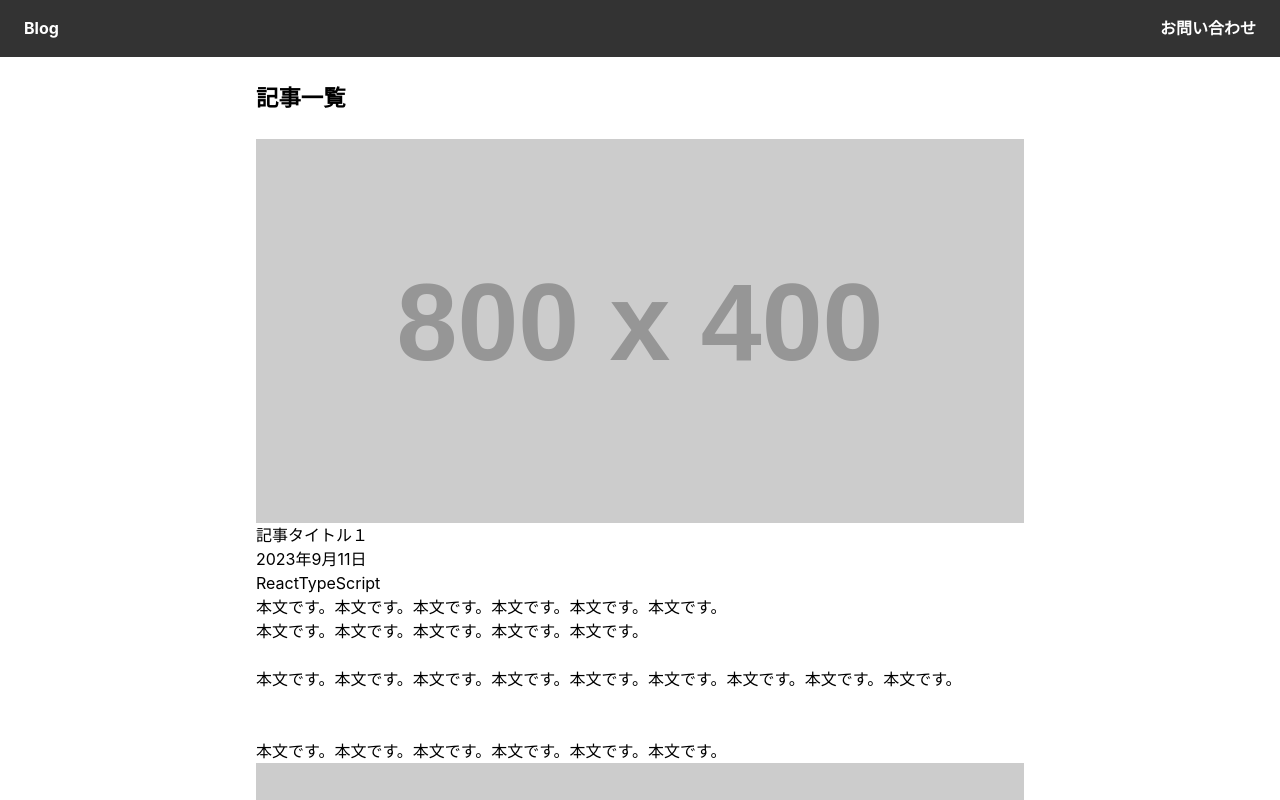
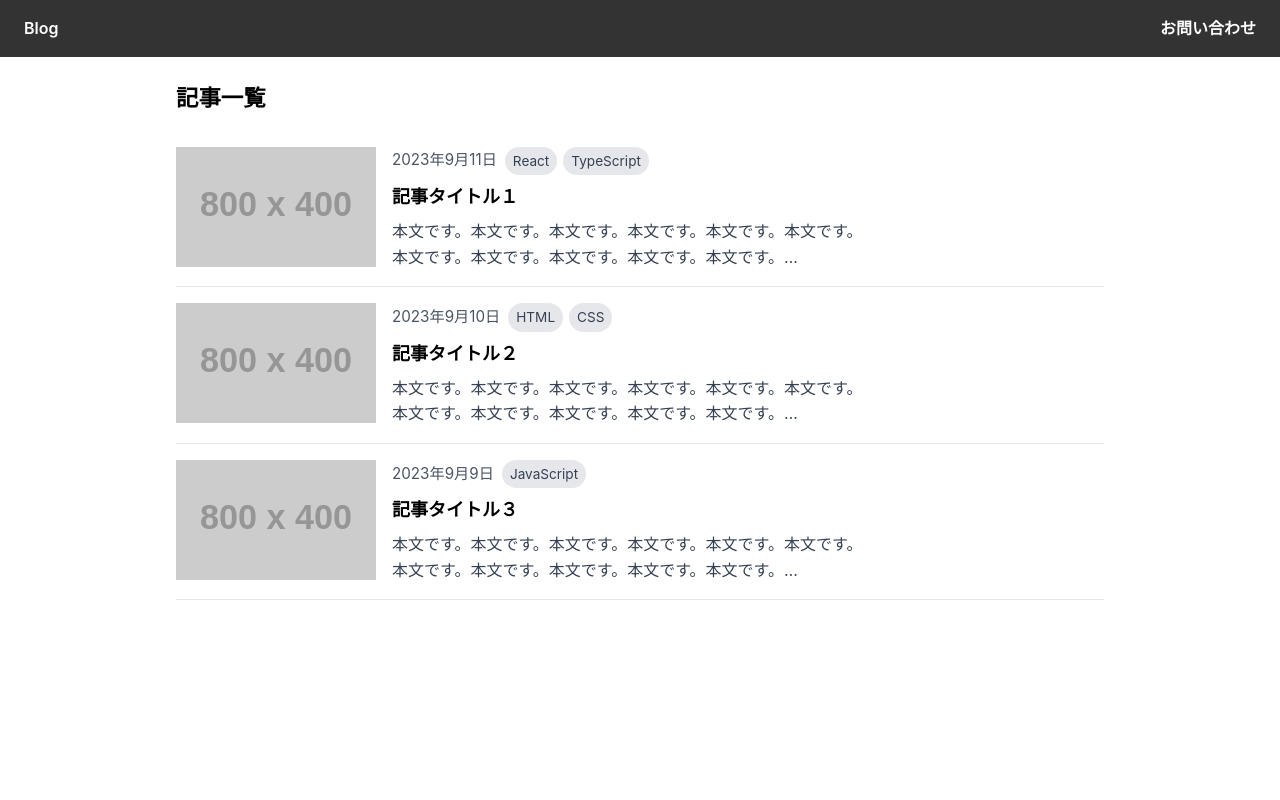
Before and after one commit to t4k3i10e1ji-tie/test-project, a React (Vite) app: page / in a window 1280 px wide. Shown: the top 800 px of the page. Built offline with nearby package versions, Linux system fonts and the light colour scheme.

Commit message:
記事一覧の見た目をサンプルに合わせて調整

```diff
--- a/src/App.jsx
+++ b/src/App.jsx
@@ -9,8 +9,8 @@ function App() {
     <>
       <Header />
 
-      <main className='max-w-3xl mx-auto'>
-        <h1 className='text-[1.4rem] font-bold my-6'>記事一覧</h1>
+      <main className='max-w-[960px] mx-auto p-[24px_16px]'>
+        <h1 className='text-[1.4rem] font-bold mb-4'>記事一覧</h1>
         {posts.map((post) =>(<PostCard key={post.id} post={post} />))}
       </main>
 
--- a/src/components/Header.jsx
+++ b/src/components/Header.jsx
@@ -2,7 +2,7 @@ function Header() {
 
   return (
 
-    <header className='bg-[#333333] flex justify-between text-white font-bold'>
+    <header className='bg-[#333333] flex justify-between text-white font-semibold'>
       <a href="/" className='p-[16px_0_17px_24px]'>Blog</a>
       <a href="/contact" className='p-[16px_24px_17px_0]'>お問い合わせ</a>
     </header>
--- a/src/components/PostCard.jsx
+++ b/src/components/PostCard.jsx
@@ -2,14 +2,24 @@ function PostCard({post}) {
 
   const date = new Date(post.createdAt)
   const formattedDate = `${date.getFullYear()}年${date.getMonth() +1}月${date.getDate()}日`
+
   return (
-    <div>
 
-    <img src={ post.thumbnailUrl } alt="記事タイトル1画像" />
-      <p>{post.title}</p>
-      <p>{formattedDate}</p>
-      <p>{post.categories.map((category)=>(<span key={category}>{category}</span>))}</p>
-      <div dangerouslySetInnerHTML = {{ __html:post.content}}/>
+    <div className="flex items-start border-b border-gray-200 gap-4 py-4">
+
+      <img className="w-50 h-30 object-cover shrink-0" src={ post.thumbnailUrl } alt={post.title} />
+
+    <div className="flex flex-col gap-2">
+
+      <div className="flex gap-2 items-center">
+        <p className="text-[0.95rem] text-gray-600">{formattedDate}</p>
+        <p className="flex gap-1.5">{post.categories.map((category)=>(<span className="bg-gray-200 text-gray-700 rounded-full px-2 py-1 text-[0.85rem]" key={category}>{category}</span>))}</p>
+      </div>
+
+        <h2 className="font-bold text-lg">{post.title}</h2>
+        <div className="line-clamp-2 leading-[1.6] text-gray-700" dangerouslySetInnerHTML = {{ __html:post.content}}/>
+
+    </div>
 
     </div>
   )
```
